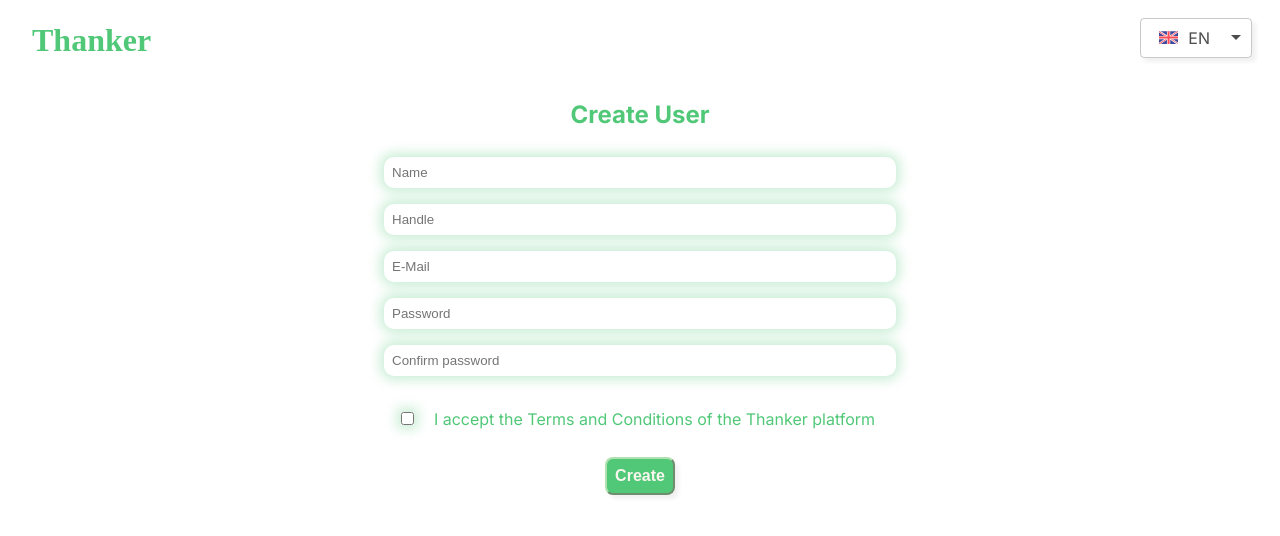
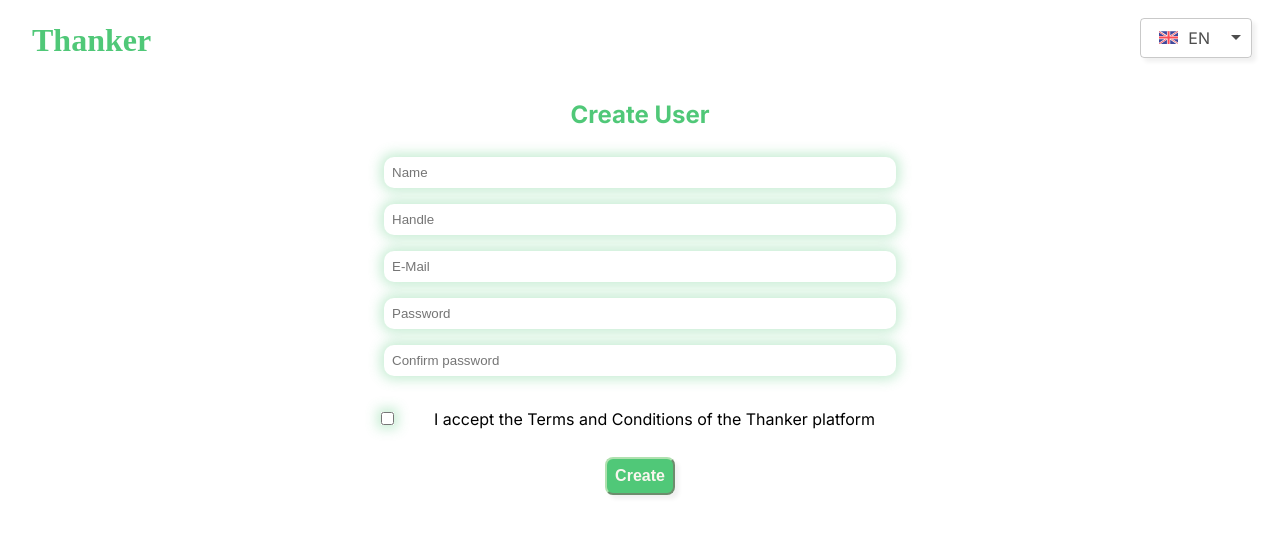
Before and after one commit to guiromans/thanker-frontend, a React (Create React App) app: page /users/create in a window 1280 px wide. Shown: the top 536 px of the page. Built offline with nearby package versions, Linux system fonts and the light colour scheme; a web font is replaced by a local one.

Commit message:
New window for GDPR

```diff
--- a/src/CreateUserPage.tsx
+++ b/src/CreateUserPage.tsx
@@ -8,6 +8,7 @@ import './style/CreateUser.css';
 import './style/Styles.css';
 import { Loader } from "./cards/Loader";
 import { validatePasswordRules } from "./utils/PasswordUtils";
+import { newWindowOf } from "./utils/WindowUtils";
 
 export interface CreateUserProps {
     language: Language | undefined;
@@ -159,6 +160,10 @@ export const CreateUserPage = (props: CreateUserProps) => {
             passwordCompliesWithRules && passwordsMatch && hasAcceptedTerms;
     }
 
+    const handleGdprClick = () => {
+        newWindowOf("gdpr");
+    }
+
     return (
         <div className='top-padding'>
             <h2>{translationService.getFor(CREATE_USER)}</h2>
@@ -213,7 +218,7 @@ export const CreateUserPage = (props: CreateUserProps) => {
                         </div>
                     )}
                     <input type='checkbox' checked={acceptedTerms} onChange={handleTermsConditionsCheckboxChange} className='checkbox' />
-                    <a href="/gdpr" target="_blank">{translationService.getFor(TERMS_AND_CONDITIONS)}</a><br/><br/>
+                    <label onClick={handleGdprClick}>{translationService.getFor(TERMS_AND_CONDITIONS)}</label><br/><br/>
                     <button type='submit' className="thanker-button">{translationService.getFor(CREATE)}</button>
                 </form>
             )}
--- /dev/null
+++ b/src/utils/WindowUtils.ts
@@ -0,0 +1,4 @@
+export const newWindowOf = (path: string) => {
+    const url: string = `${window.location.origin}/${path}`;
+    window.open(url, "_blank");
+}
```
